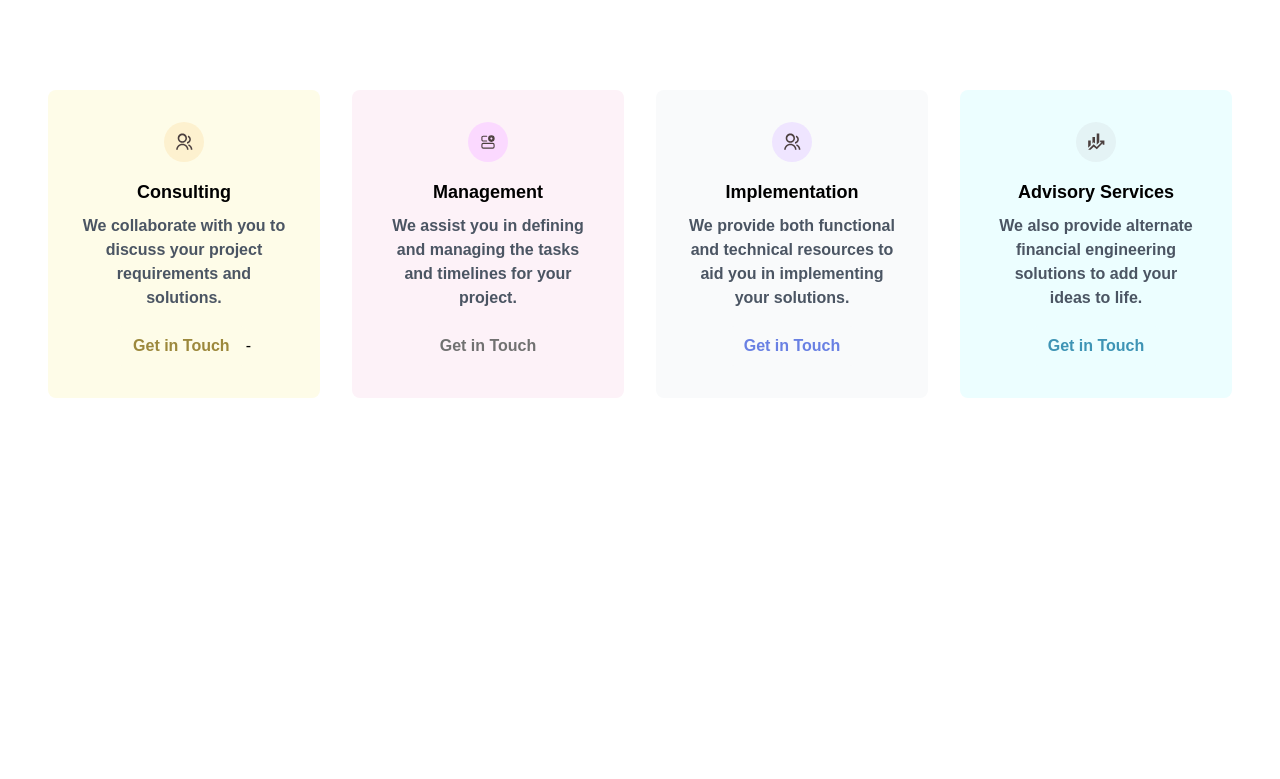
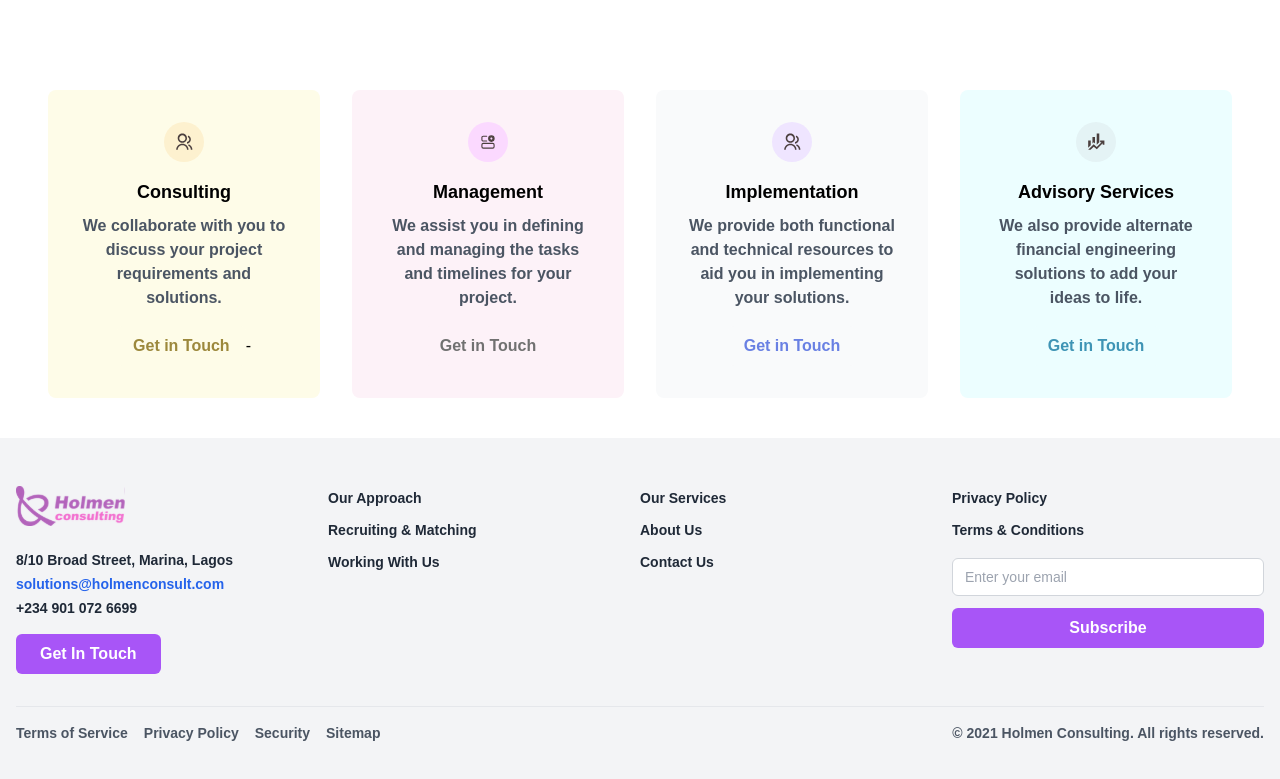
Before and after one commit to iyanuloluwa-Miracle/HolmenConsulting_Firm, a Vue app: page / in a window 1280 px wide. Shown: the part 1418-2197 px from the top of the page. Before the commit the page ends 1856 px from the top, so only its background shows below. Built offline with nearby package versions, Linux system fonts and the light colour scheme; a web font is replaced by a local one.

Commit message:
feat: footer section implementation

```diff
--- a/src/Pages/About/About.vue
+++ b/src/Pages/About/About.vue
@@ -360,8 +360,11 @@
               </h3>
               <p class="text-gray-600 mt-1">{{ member.position }}</p>
 
+
+
               <!-- Social Links -->
               <div class="flex justify-center gap-4 mt-3">
+
                 <a
                   v-for="social in member.socials"
                   :key="social.type"
--- a/src/Pages/Home/Home.vue
+++ b/src/Pages/Home/Home.vue
@@ -139,15 +139,18 @@
 
       </div>
     </div>
+    <Footer/>
   </section>
 </template>
 
 <script>
 import Navbar from "../../components/Navbar/Navbar.vue";
+import Footer from "../../components/Footer/Footer.vue";
 
 export default {
   components: {
     Navbar,
+    Footer
   },
 };
 </script>
--- a/src/components/Footer/Footer.vue
+++ b/src/components/Footer/Footer.vue
@@ -0,0 +1,76 @@
+<template>
+  <footer class="bg-gray-100 text-gray-800 py-12">
+    <div class="container mx-auto px-4">
+      <!-- Top Section -->
+      <div class="flex flex-wrap justify-between items-start">
+        <!-- Logo and Address -->
+        <div class="w-full sm:w-1/4 mb-8 sm:mb-0">
+          <img src="../../assets/Logo/Holmen logo.svg" alt="Holmen Consulting Logo" class="h-10 mb-6">
+          <p class="text-sm mb-1 font-bold">8/10 Broad Street, Marina, Lagos</p>
+          <a href="mailto:solutions@holmenconsult.com" class="text-sm font-semibold text-blue-600 hover:underline block mb-1">
+            solutions@holmenconsult.com
+          </a>
+          <p class="text-sm mb-4 font-bold">+234 901 072 6699</p>
+          <button class="bg-purple-500 text-white px-6 py-2 rounded-md font-bold">
+            Get In Touch
+          </button>
+        </div>
+
+        <!-- Links Section -->
+        <div class="w-full sm:w-1/4 mb-8 sm:mb-0">
+          <ul class="space-y-2">
+            <li><a href="#" class="hover:underline text-sm font-bold">Our Approach</a></li>
+            <li><a href="#" class="hover:underline text-sm font-bold">Recruiting & Matching</a></li>
+            <li><a href="#" class="hover:underline text-sm font-bold">Working With Us</a></li>
+          </ul>
+        </div>
+        <div class="w-full sm:w-1/4 mb-8 sm:mb-0">
+          <ul class="space-y-2">
+            <li><a href="#" class="hover:underline text-sm font-bold">Our Services</a></li>
+            <li><a href="#" class="hover:underline text-sm font-bold">About Us</a></li>
+            <li><a href="#" class="hover:underline text-sm font-bold">Contact Us</a></li>
+          </ul>
+        </div>
+        <div class="w-full sm:w-1/4">
+          <ul class="space-y-2">
+            <li><a href="#" class="hover:underline text-sm font-bold">Privacy Policy</a></li>
+            <li><a href="#" class="hover:underline text-sm font-bold">Terms & Conditions</a></li>
+          </ul>
+          <div class="mt-4">
+            <input
+              type="email"
+              placeholder="Enter your email"
+              class="w-full px-3 py-2 border border-gray-300 rounded-md text-sm focus:outline-none"
+            />
+            <button class="bg-purple-500 text-white px-6 py-2 rounded-md mt-3 w-full font-bold">
+              Subscribe
+            </button>
+          </div>
+        </div>
+      </div>
+
+      <!-- Bottom Section -->
+      <div class="border-t mt-8 pt-4 flex flex-wrap justify-between items-center text-sm text-gray-600">
+        <!-- Links -->
+        <div class="flex flex-wrap gap-4">
+          <a href="#" class="hover:underline font-bold">Terms of Service</a>
+          <a href="#" class="hover:underline font-bold">Privacy Policy</a>
+          <a href="#" class="hover:underline font-bold">Security</a>
+          <a href="#" class="hover:underline font-bold">Sitemap</a>
+        </div>
+        <!-- Copyright -->
+        <p class="mt-4 sm:mt-0 font-bold">© 2021 Holmen Consulting. All rights reserved.</p>
+      </div>
+    </div>
+  </footer>
+</template>
+
+<script>
+export default {
+  name: "ExactFooter",
+};
+</script>
+
+<style scoped>
+/* Ensure proper spacing and alignment for all elements */
+</style>
```
